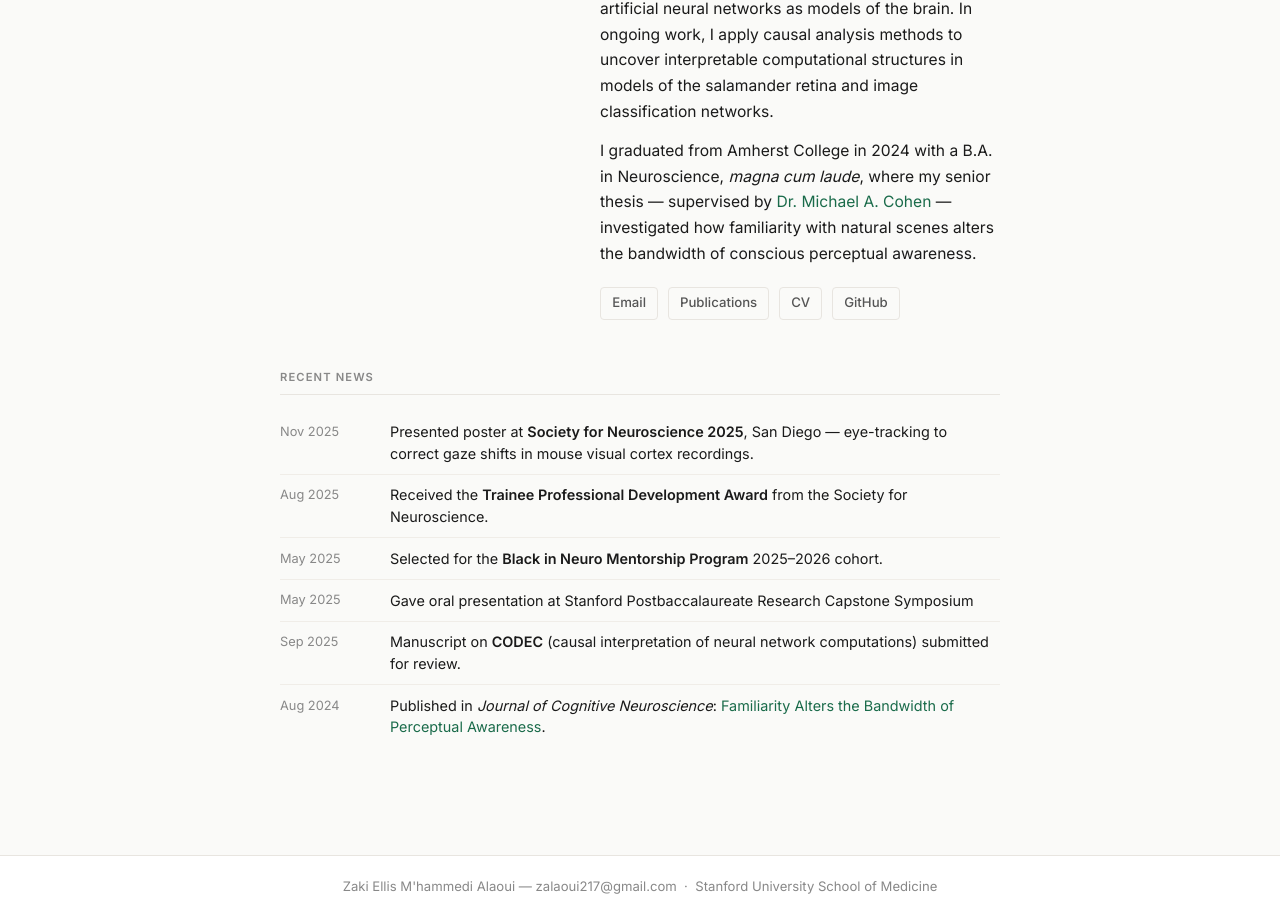
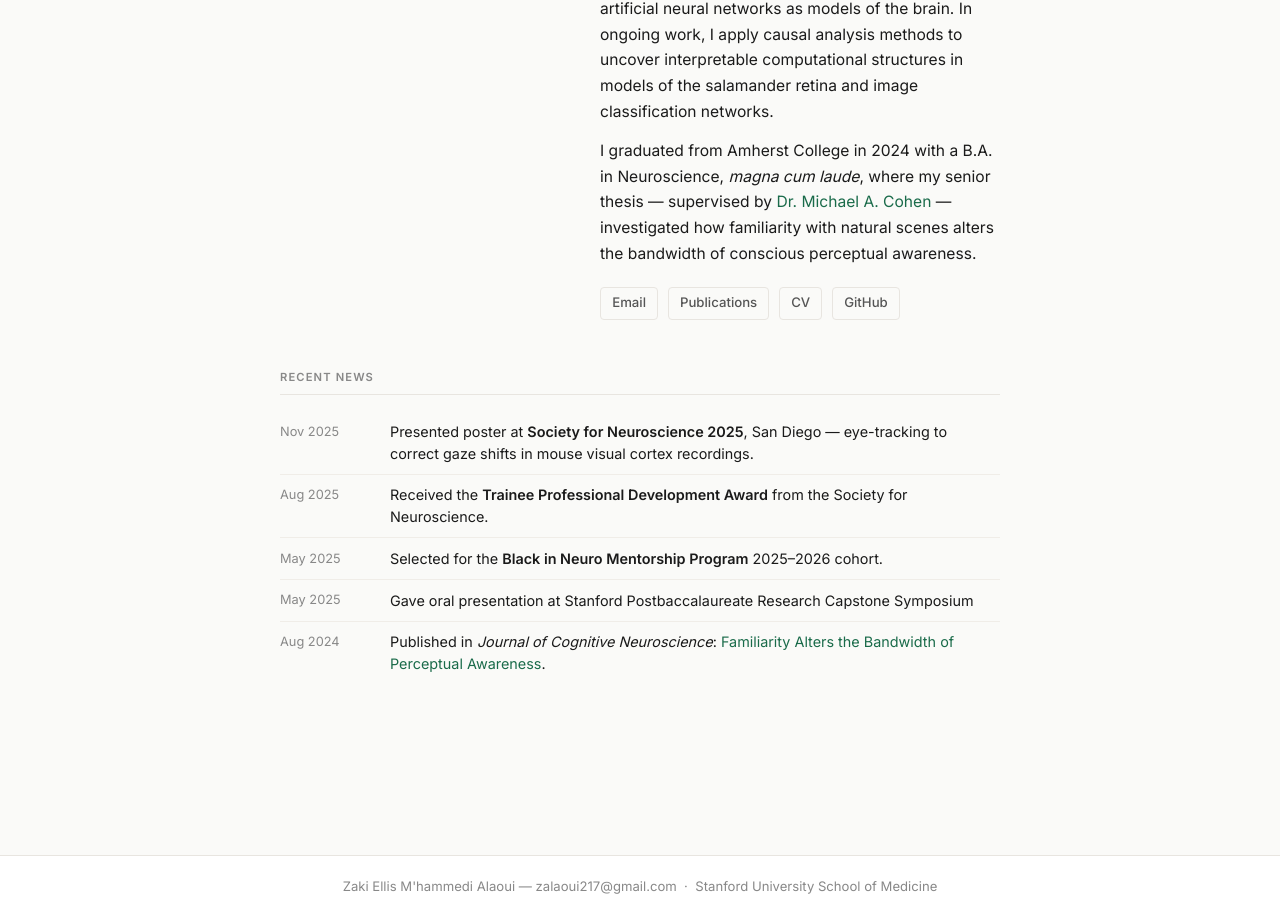
Before and after one commit to zalaoui3/zalaoui3.github.io, a Jekyll site: the page built from index.md, in a window 1280 px wide and 1373 px high, cut to the strip 459-1373 px from the top of the window. Built offline with Jekyll 4.4.1, drawn with Linux system fonts in a browser that asks for light colours.

Commit message:
Remove manuscript submission entry from index
Removed outdated news item about manuscript submission.

```diff
--- a/index.md
+++ b/index.md
@@ -57,10 +57,6 @@ title: About
       <span>Gave oral presentation at Stanford Postbaccalaureate Research Capstone Symposium </span>
     </li>
     <li>
-      <span class="news-date">Sep 2025</span>
-      <span>Manuscript on <strong>CODEC</strong> (causal interpretation of neural network computations) submitted for review.</span>
-    </li>
-    <li>
       <span class="news-date">Aug 2024</span>
       <span>Published in <em>Journal of Cognitive Neuroscience</em>: <a href="https://direct.mit.edu/jocn/article-abstract/36/8/1546/120297/Familiarity-Alters-the-Bandwidth-of-Perceptual">Familiarity Alters the Bandwidth of Perceptual Awareness</a>.</span>
     </li>
```
